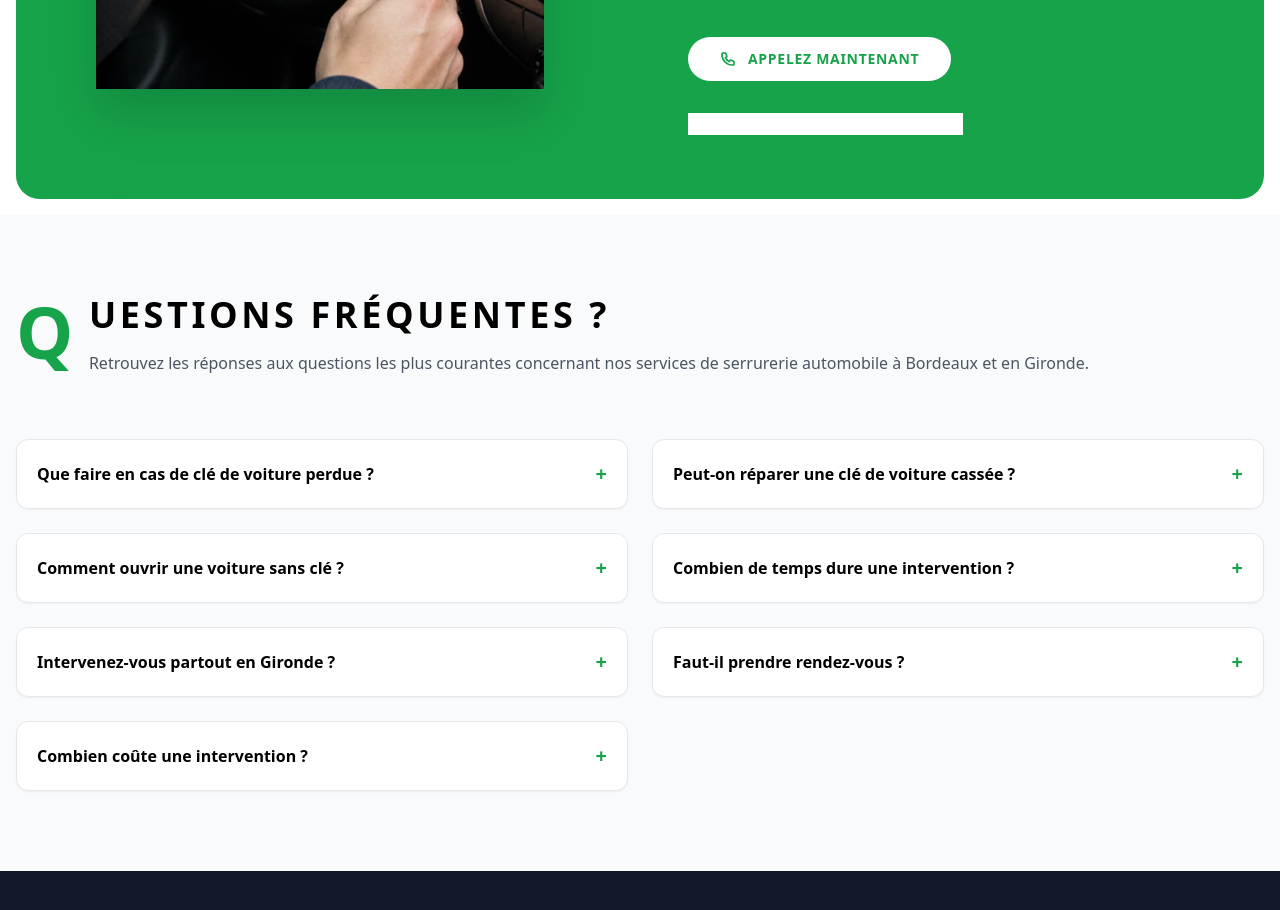
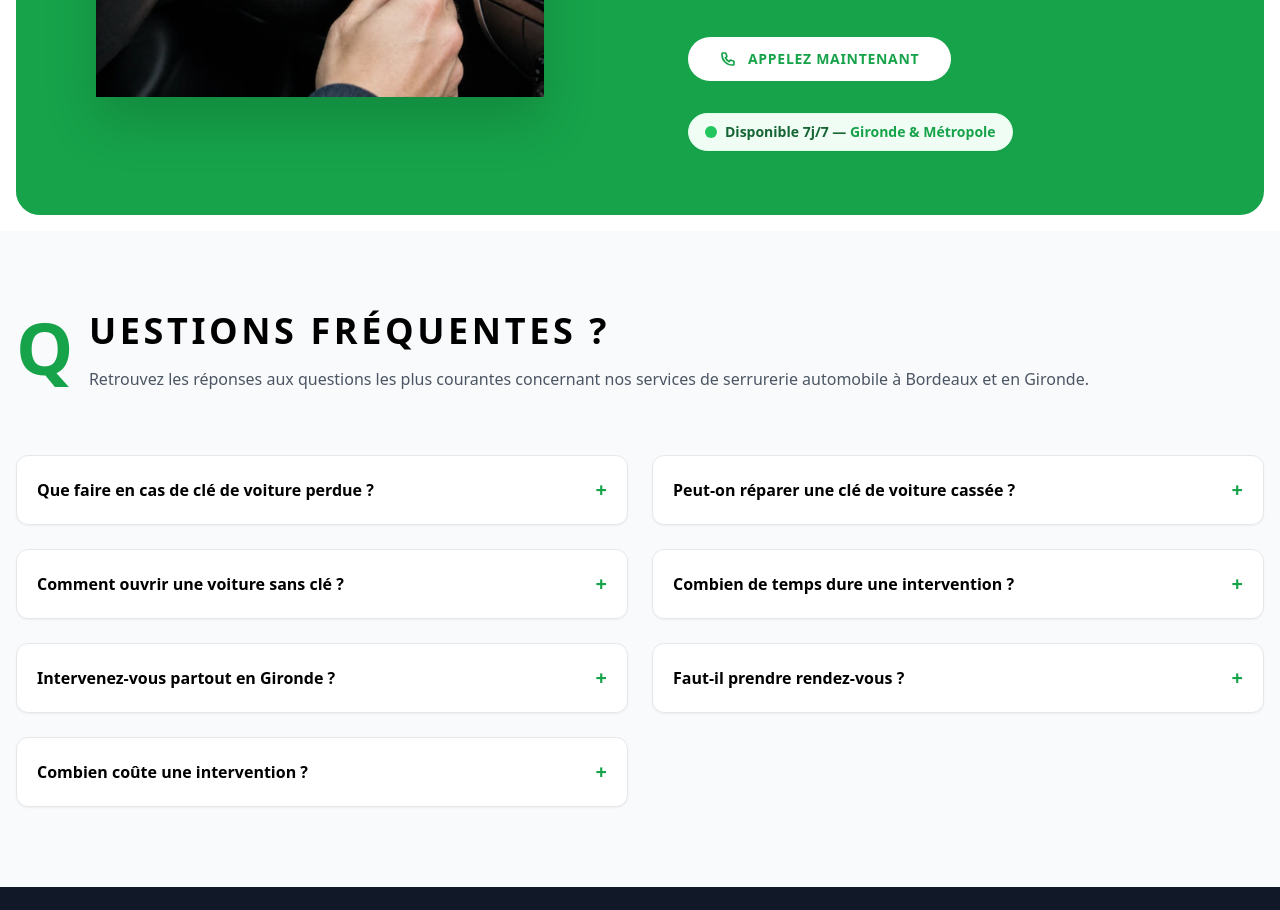
Before and after one commit to BlaiseEyor/Cle_Voiture, a website: page index.html in a window 1280 px wide. Shown: the part 4705-5615 px from the top of the page. Drawn offline with nearby package versions, Linux system fonts and the light colour scheme.

Commit message:
mise a jour de cle voiture

```diff
--- a/index.html
+++ b/index.html
@@ -683,9 +683,17 @@
                                 <span>Appelez maintenant</span>
                             </a>
 
-                            <p data-aos="zoom-in-left" class="mt-4 bg-white border border-white flex items-center gap-2 text-sm font-medium text-white">
-                                <span class="h-2 w-2 animate-pulse rounded-full bg-white border border-white"></span><span class="text-green-600"></span>
-                                Disponible 7j/7 - Gironde & Métropole
+                            <p data-aos="zoom-in-left"
+                                class="mt-4 inline-flex items-center gap-2 px-4 py-2 bg-green-50 border border-green-100 rounded-full text-sm font-semibold text-green-800 shadow-sm">
+
+                                <!-- Point lumineux animé (Vert) -->
+                                <span class="relative flex h-3 w-3">
+                                    <span class="animate-ping absolute inline-flex h-full w-full rounded-full bg-green-400 opacity-75"></span>
+                                    <span class="relative inline-flex rounded-full h-3 w-3 bg-green-500"></span>
+                                </span>
+
+                                <!-- Texte avec zone géographique -->
+                                <span>Disponible 7j/7 — <span class="text-green-600">Gironde & Métropole</span></span>
                             </p>
                         </div>
                     </div>
```
